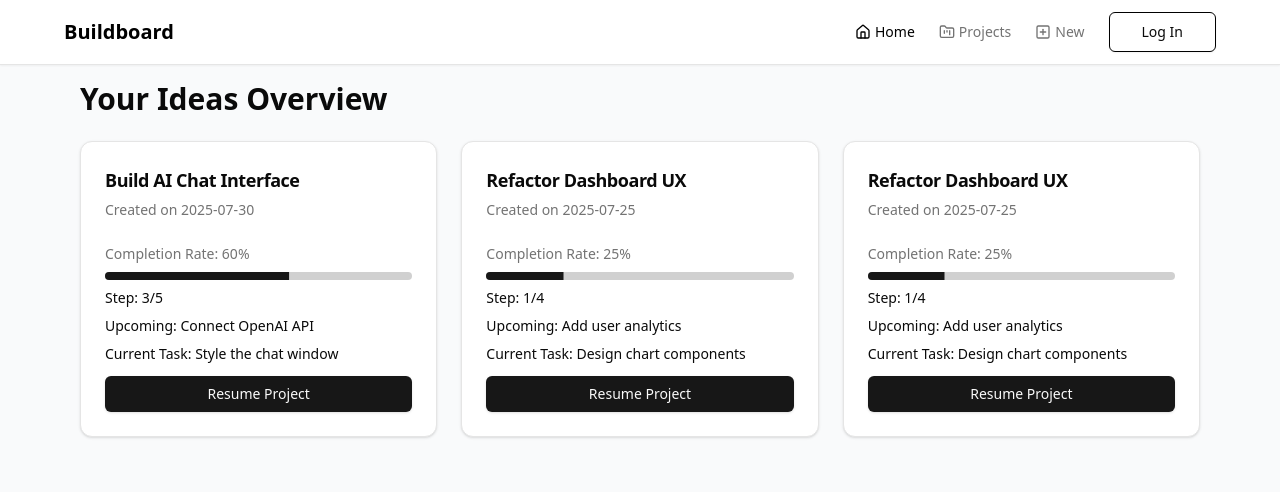
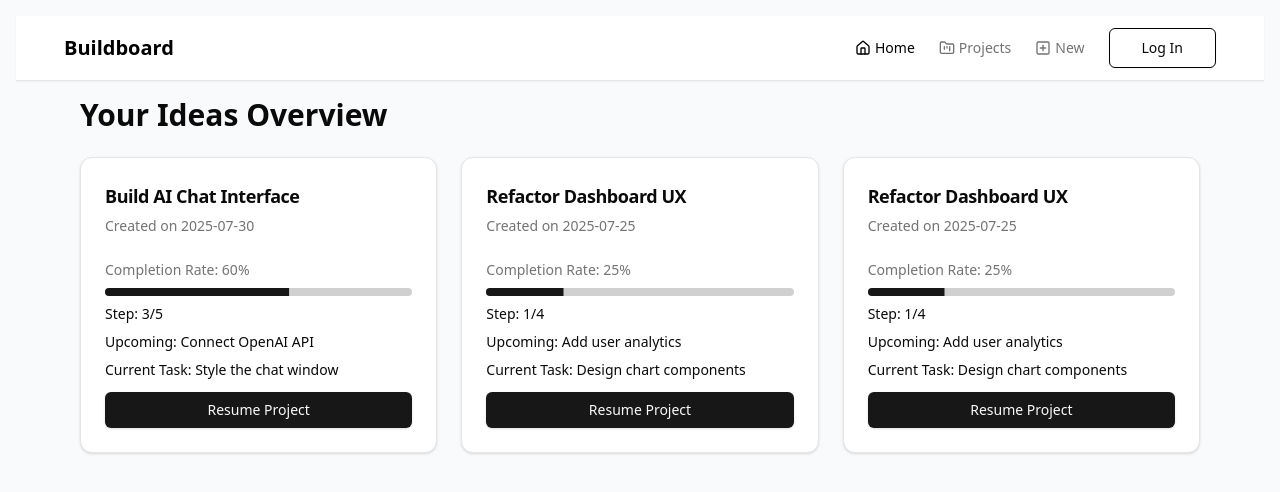
Before and after one commit to happylove32c/buildboard2, a Next.js app in the folder buildboard/: page / in a window 1280 px wide. Shown: the top 492 px of the page. Built offline with nearby package versions, Linux system fonts and the light colour scheme.

Commit message:
fixed:home

```diff
--- a/buildboard/app/page.tsx
+++ b/buildboard/app/page.tsx
@@ -40,7 +40,7 @@ const ideas = [
 
 export default function Home() {
   return (
-    <div className="min-h-screen bg-gray-50">
+    <div className="min-h-screen p-4 bg-gray-50">
       <Navbar />
       <main className="max-w-6xl mx-auto p-4 space-y-6">
         <div className="flex items-center justify-between flex-wrap gap-2">
```
